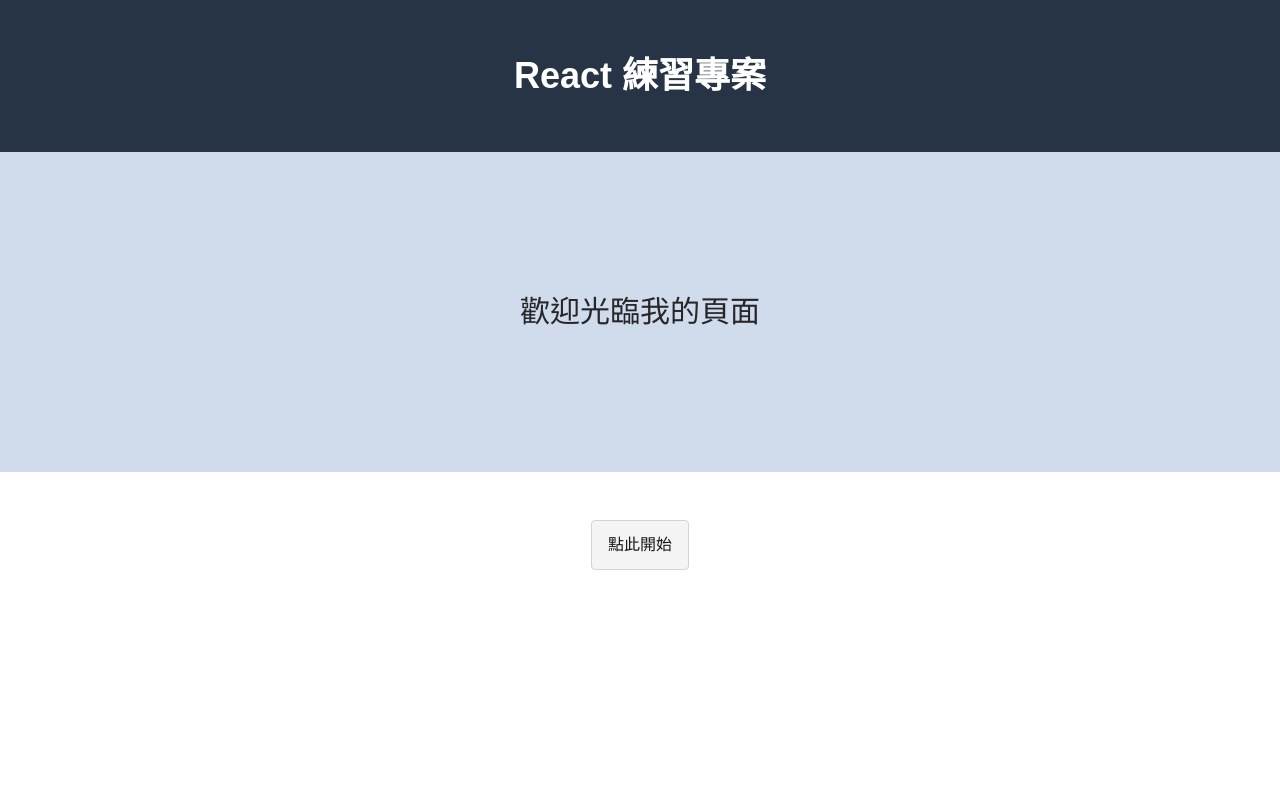
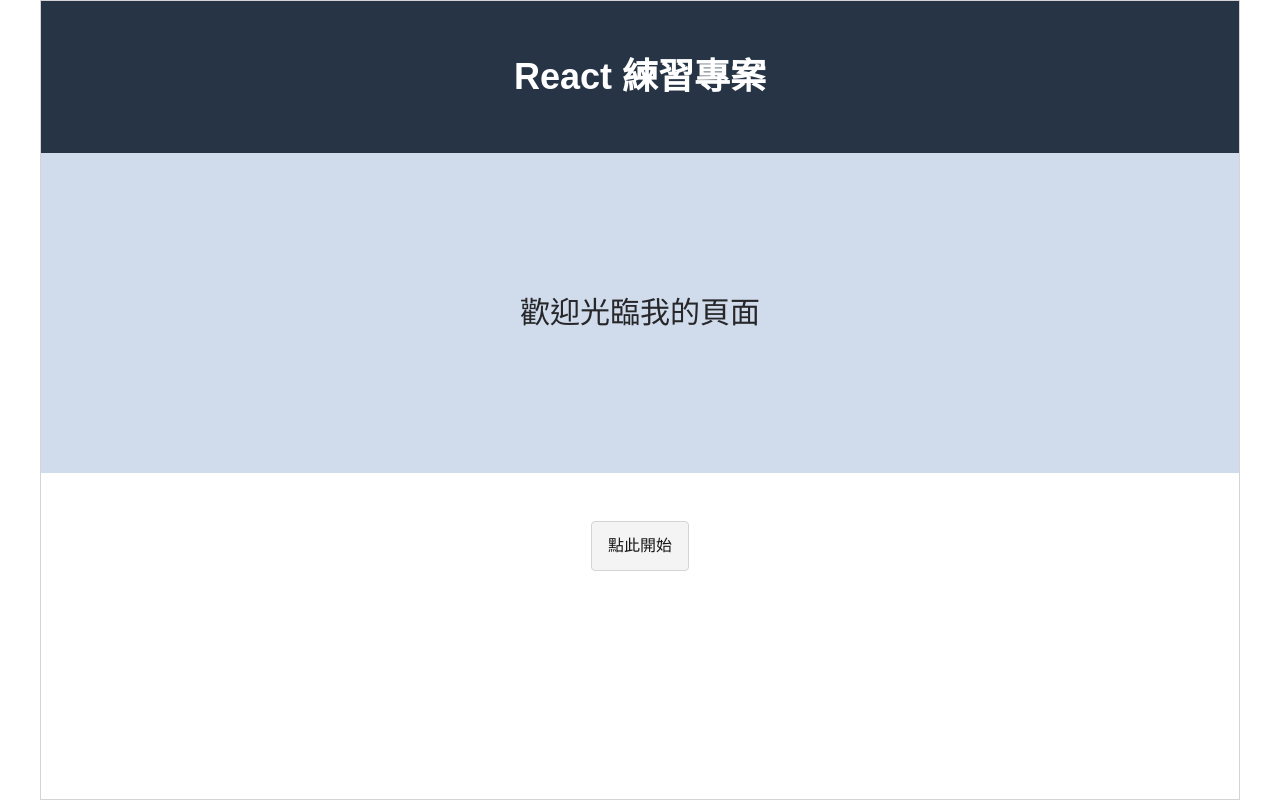
Before and after one commit to muchuanhung/wehelp-accounting, a Next.js app: page / in a window 1280 px wide. Built offline with nearby package versions, Linux system fonts and the light colour scheme.

Commit message:
style: 加入最大寬度 1200px 的外框容器

```diff
--- a/src/app/layout.tsx
+++ b/src/app/layout.tsx
@@ -23,7 +23,11 @@
       lang="zh-Hant"
       className={`${geistSans.variable} ${geistMono.variable} h-full antialiased`}
     >
-      <body className="min-h-full flex flex-col">{children}</body>
+      <body className="min-h-full flex flex-col">
+        <div className="mx-auto flex w-full max-w-[1200px] flex-1 flex-col border border-zinc-300">
+          {children}
+        </div>
+      </body>
     </html>
   );
 }
```
